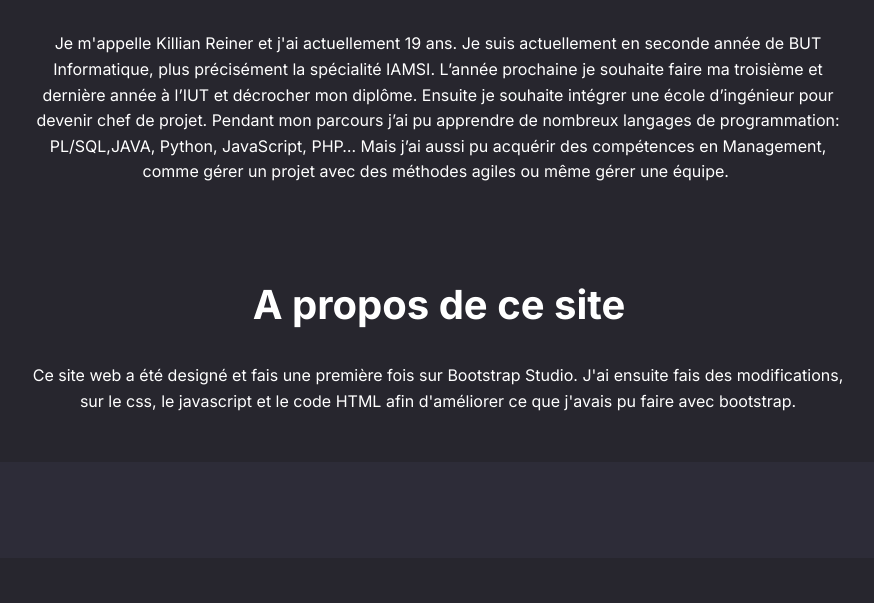
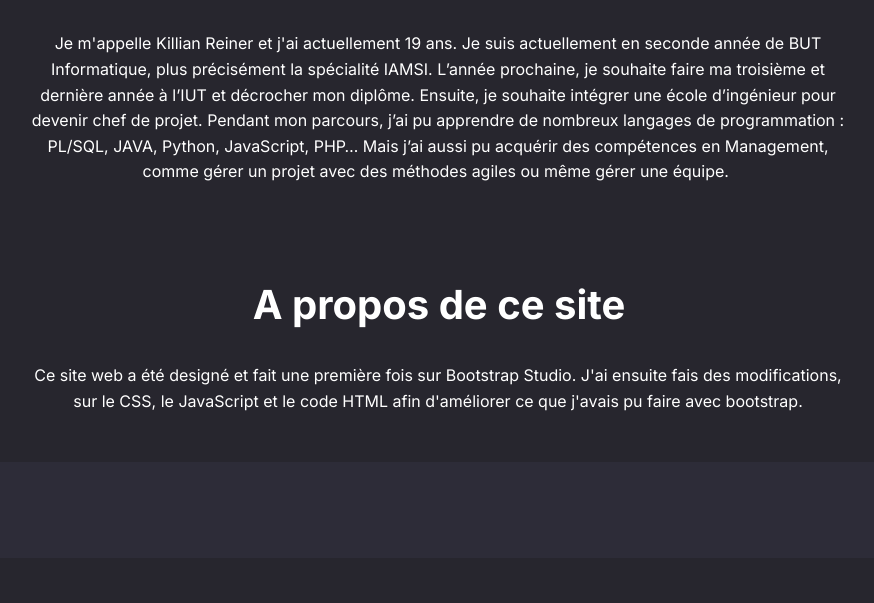
Before and after one commit to KyucraftV2/portfolioSite, a plain HTML site: page accueil/index.html in a window 1280 px wide. Shown: the part 705-1308 px from the top of the page, without its empty margins (201-1075 px from the left). Drawn offline with nearby package versions, Linux system fonts and the light colour scheme.

Commit message:
Correction orthographique de accueil.html

```diff
--- a/accueil/index.html
+++ b/accueil/index.html
@@ -61,10 +61,10 @@
             <p class="text-center"
                style="margin-top: 0px;margin-left: 58px;margin-right: 64px;margin-bottom: 0px;padding-left: 86px;padding-right: 82px;">
                 Je m'appelle Killian Reiner et j'ai actuellement 19 ans. Je suis actuellement en seconde année de BUT
-                Informatique, plus précisément la spécialité IAMSI. L’année prochaine je souhaite faire ma troisième et
-                dernière année à l’IUT et décrocher mon diplôme. Ensuite je souhaite intégrer une école d’ingénieur pour
-                devenir chef de projet. Pendant mon parcours j’ai pu apprendre de nombreux langages de programmation:
-                PL/SQL,JAVA, Python, JavaScript, PHP… Mais j’ai aussi pu acquérir des compétences en Management, comme
+                Informatique, plus précisément la spécialité IAMSI. L’année prochaine, je souhaite faire ma troisième et
+                dernière année à l’IUT et décrocher mon diplôme. Ensuite, je souhaite intégrer une école d’ingénieur pour
+                devenir chef de projet. Pendant mon parcours, j’ai pu apprendre de nombreux langages de programmation :
+                PL/SQL, JAVA, Python, JavaScript, PHP… Mais j’ai aussi pu acquérir des compétences en Management, comme
                 gérer un projet avec des méthodes agiles ou même gérer une équipe.&nbsp;</p>
         </div>
     </div>
@@ -75,8 +75,8 @@
             </div>
             <p class="text-center"
                style="margin-top: 0px;margin-left: 58px;margin-right: 64px;margin-bottom: 0px;padding-left: 86px;padding-right: 82px;">
-                Ce site web a été designé et fais une première fois sur Bootstrap Studio. J'ai ensuite fais des
-                modifications, sur le css, le javascript et le code HTML afin d'améliorer ce que j'avais pu faire avec
+                Ce site web a été designé et fait une première fois sur Bootstrap Studio. J'ai ensuite fais des
+                modifications, sur le CSS, le JavaScript et le code HTML afin d'améliorer ce que j'avais pu faire avec
                 bootstrap.</p>
         </div>
     </div>
```
